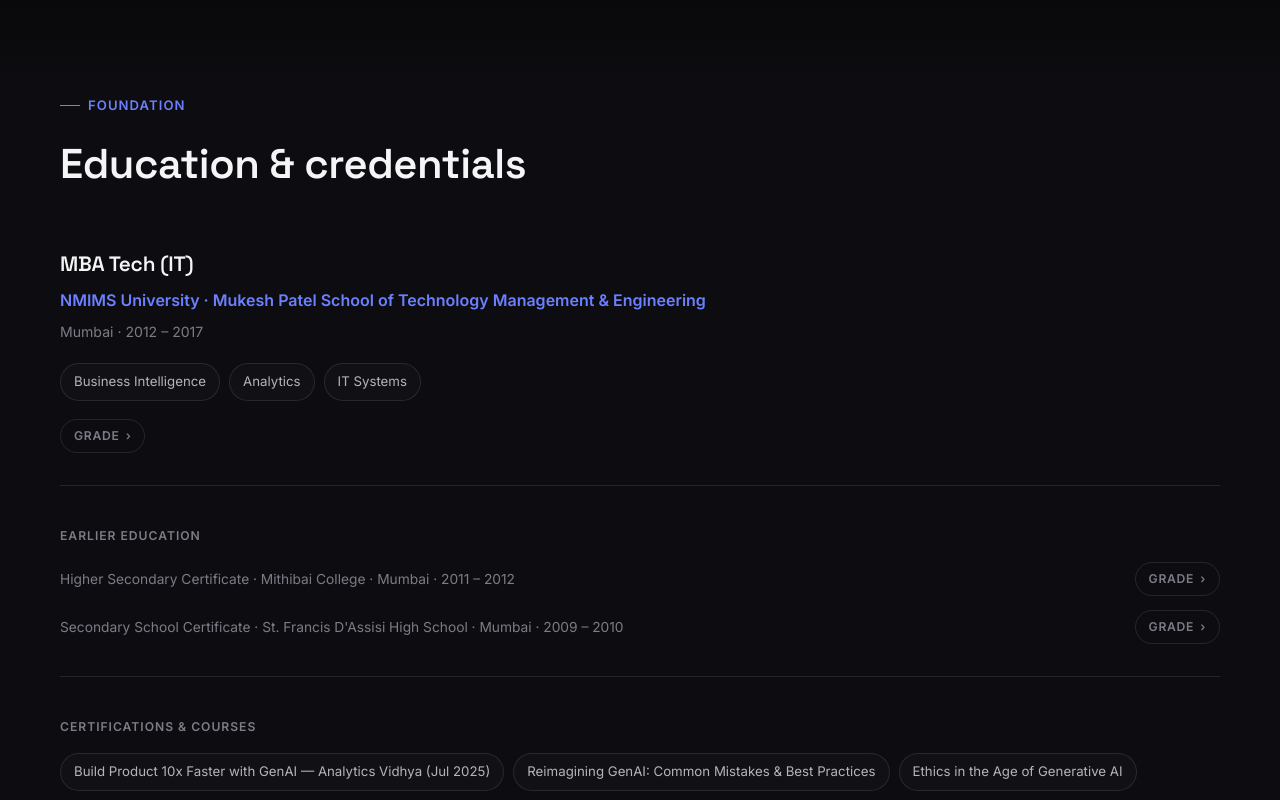
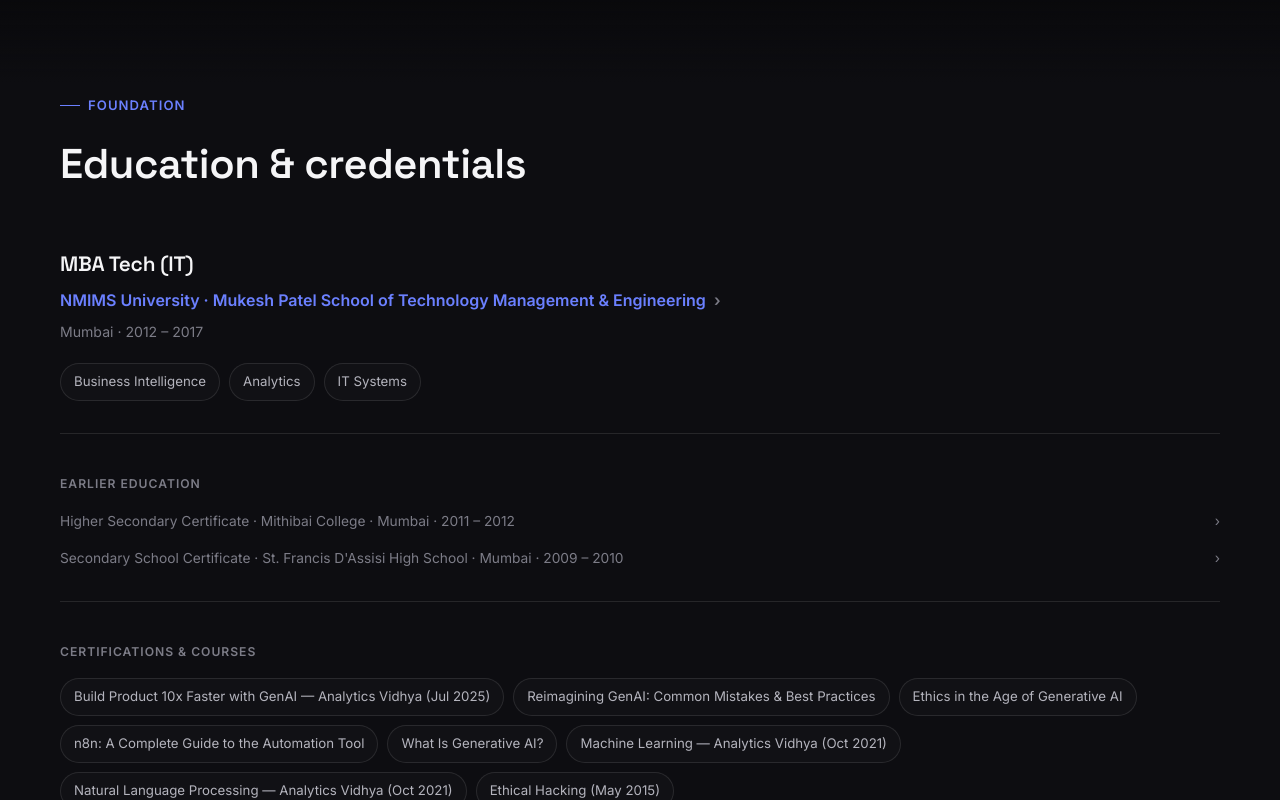
Before and after one commit to nsaurabh777/nsaurabh777.github.io, a plain HTML site: page index.html in a window 1280 px wide. Shown: the part 6845-7645 px from the top of the page. Drawn offline with Linux system fonts and the light colour scheme.

Commit message:
minor fixes

```diff
--- a/assets/css/style.css
+++ b/assets/css/style.css
@@ -1051,6 +1051,19 @@
     border-bottom: 1px solid var(--border);
 }
 
+.edu-primary-details {
+    cursor: pointer;
+}
+
+.edu-primary-head {
+    list-style: none;
+    display: block;
+}
+
+.edu-primary-head::-webkit-details-marker {
+    display: none;
+}
+
 .edu-primary-head h3 {
     font-size: 1.3rem;
     margin-bottom: 6px;
@@ -1061,6 +1074,11 @@
     font-weight: 600;
     font-size: 1rem;
     margin: 0 0 6px;
+    transition: color 0.2s var(--ease);
+}
+
+.edu-primary-head:hover .edu-university {
+    color: var(--accent);
 }
 
 .edu-primary-head .meta {
@@ -1076,43 +1094,14 @@
     margin-top: 20px;
 }
 
-.edu-grade {
-    margin-top: 18px;
-}
-
-.edu-grade summary {
-    cursor: pointer;
-    list-style: none;
-    display: inline-flex;
-    align-items: center;
-    gap: 6px;
-    width: fit-content;
-    padding: 6px 13px;
-    border-radius: 999px;
-    border: 1px solid var(--border);
-    font-size: 0.76rem;
-    font-weight: 600;
-    text-transform: uppercase;
-    letter-spacing: 0.06em;
+.edu-grade-chevron {
+    display: inline-block;
+    margin-left: 4px;
     color: var(--text-3);
-    transition: border-color 0.2s var(--ease), color 0.2s var(--ease), background 0.2s var(--ease);
-}
-
-.edu-grade summary::-webkit-details-marker {
-    display: none;
-}
-
-.edu-grade summary:hover {
-    border-color: var(--accent-line);
-    color: var(--accent-bright);
-    background: var(--accent-soft);
-}
-
-.edu-grade-chevron {
     transition: transform 0.25s var(--ease);
 }
 
-.edu-grade[open] .edu-grade-chevron {
+details[open] > summary .edu-grade-chevron {
     transform: rotate(90deg);
 }
 
@@ -1147,17 +1136,34 @@
 }
 
 .edu-prior-list li {
+    font-size: 0.86rem;
+    color: var(--text-3);
+}
+
+.edu-prior-item {
+    cursor: pointer;
+}
+
+.edu-prior-item summary {
+    list-style: none;
     display: flex;
     align-items: center;
     justify-content: space-between;
     flex-wrap: wrap;
     gap: 10px 16px;
-    font-size: 0.86rem;
-    color: var(--text-3);
+    transition: color 0.2s var(--ease);
 }
 
-.edu-prior-list .edu-grade-inline {
-    margin-top: 0;
+.edu-prior-item summary::-webkit-details-marker {
+    display: none;
+}
+
+.edu-prior-item summary:hover {
+    color: var(--accent-bright);
+}
+
+.edu-prior-item .edu-grade-value {
+    margin-top: 6px;
 }
 
 .edu-certs .chip-grid {
--- a/index.html
+++ b/index.html
@@ -434,7 +434,7 @@
                             <div class="project-card-face project-card-front">
                                 <p class="project-index">03</p>
                                 <h3>Conversion &amp; Channel Optimization</h3>
-                                <p>CatBoost propensity models and cadence optimizers at Paytm, lifting conversion
+                                <p>CatBoost propensity models and cadence optimizers, lifting conversion
                                     ~40% while cutting spend on ineffective channels.</p>
                                 <div class="tag-row"><span>CatBoost</span><span>Segmentation</span><span>Dashboards</span></div>
                                 <span class="project-flip-hint">Details →</span>
@@ -456,7 +456,7 @@
                                 <p class="project-index">04</p>
                                 <h3>Forecasting &amp; Fraud Detection</h3>
                                 <p>ARIMA/SARIMA/LSTM ensembles for business forecasting, plus ensemble fraud models
-                                    reaching 73% recall at Servify.</p>
+                                    reaching 73% recall.</p>
                                 <div class="tag-row"><span>ARIMA</span><span>LSTM</span><span>Anomaly Detection</span></div>
                                 <span class="project-flip-hint">Details →</span>
                             </div>
@@ -496,18 +496,18 @@
                         <div class="project-card-inner">
                             <div class="project-card-face project-card-front">
                                 <p class="project-index">06</p>
-                                <h3>Speech-to-Text Engine</h3>
-                                <p>DeepSpeech-based speech recognition pipeline showcasing audio NLP and deep
-                                    learning architecture design.</p>
-                                <div class="tag-row"><span>DeepSpeech</span><span>NLP</span><span>Audio</span></div>
+                                <h3>Async Reporting Engine</h3>
+                                <p>Django + RabbitMQ reporting endpoint that decoupled slow report
+                                    generation from the frontend via async job queuing.</p>
+                                <div class="tag-row"><span>Django</span><span>RabbitMQ</span><span>AWS S3</span></div>
                                 <span class="project-flip-hint">Details →</span>
                             </div>
                             <div class="project-card-face project-card-back">
                                 <p class="project-back-label">Behind the work</p>
                                 <ul class="project-detail-list">
-                                    <li><strong>Approach:</strong> DeepSpeech-based ASR pipeline for domain audio transcription and feature extraction.</li>
-                                    <li><strong>Highlight:</strong> Hands-on build of an in-house audio deep-learning stack beyond the typical DS toolkit.</li>
-                                    <li><strong>Stack:</strong> DeepSpeech, NLP, audio processing.</li>
+                                    <li><strong>Approach:</strong> Django endpoint validated requests and persisted status/response in MySQL, then queued generation via RabbitMQ instead of blocking synchronously, returning a UUID for the frontend to poll.</li>
+                                    <li><strong>Impact:</strong> Eliminated 4-5+ second synchronous waits on the frontend; completed reports were written to a private S3 bucket and served back via presigned URLs.</li>
+                                    <li><strong>Stack:</strong> Django, MySQL, RabbitMQ, AWS S3.</li>
                                 </ul>
                                 <span class="project-flip-hint">← Back</span>
                             </div>
@@ -617,38 +617,41 @@
                 <h2 class="section-title reveal">Education &amp; credentials</h2>
                 <div class="edu-stack" data-reveal-group>
                     <div class="edu-primary reveal">
-                        <div class="edu-primary-head">
-                            <h3>MBA Tech (IT)</h3>
-                            <p class="edu-university">NMIMS University <span aria-hidden="true">·</span> Mukesh
-                                Patel School of Technology Management &amp; Engineering</p>
-                            <p class="meta">Mumbai · 2012 – 2017</p>
-                        </div>
+                        <details class="edu-primary-details">
+                            <summary class="edu-primary-head">
+                                <h3>MBA Tech (IT)</h3>
+                                <p class="edu-university">NMIMS University <span aria-hidden="true">·</span> Mukesh
+                                    Patel School of Technology Management &amp; Engineering <span class="edu-grade-chevron" aria-hidden="true">›</span></p>
+                                <p class="meta">Mumbai · 2012 – 2017</p>
+                            </summary>
+                            <span class="edu-grade-value">CGPA 3.21 / 4</span>
+                        </details>
                         <div class="edu-course-tags">
                             <span class="chip">Business Intelligence</span>
                             <span class="chip">Analytics</span>
                             <span class="chip">IT Systems</span>
                         </div>
-                        <details class="edu-grade">
-                            <summary>Grade <span class="edu-grade-chevron" aria-hidden="true">›</span></summary>
-                            <span class="edu-grade-value">CGPA 3.21 / 4</span>
-                        </details>
                     </div>
 
                     <div class="edu-prior reveal">
                         <span class="edu-block-label">Earlier education</span>
                         <ul class="edu-prior-list">
                             <li>
-                                <span>Higher Secondary Certificate · Mithibai College · Mumbai · 2011 – 2012</span>
-                                <details class="edu-grade edu-grade-inline">
-                                    <summary>Grade <span class="edu-grade-chevron" aria-hidden="true">›</span></summary>
+                                <details class="edu-prior-item">
+                                    <summary>
+                                        <span>Higher Secondary Certificate · Mithibai College · Mumbai · 2011 – 2012</span>
+                                        <span class="edu-grade-chevron" aria-hidden="true">›</span>
+                                    </summary>
                                     <span class="edu-grade-value">74.67%</span>
                                 </details>
                             </li>
                             <li>
-                                <span>Secondary School Certificate · St. Francis D'Assisi High School · Mumbai ·
-                                    2009 – 2010</span>
-                                <details class="edu-grade edu-grade-inline">
-                                    <summary>Grade <span class="edu-grade-chevron" aria-hidden="true">›</span></summary>
+                                <details class="edu-prior-item">
+                                    <summary>
+                                        <span>Secondary School Certificate · St. Francis D'Assisi High School ·
+                                            Mumbai · 2009 – 2010</span>
+                                        <span class="edu-grade-chevron" aria-hidden="true">›</span>
+                                    </summary>
                                     <span class="edu-grade-value">84.36%</span>
                                 </details>
                             </li>
```
